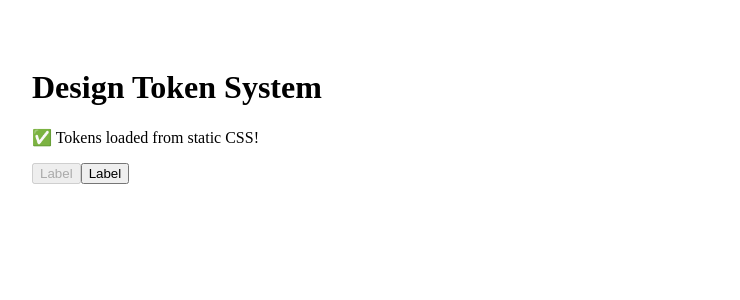
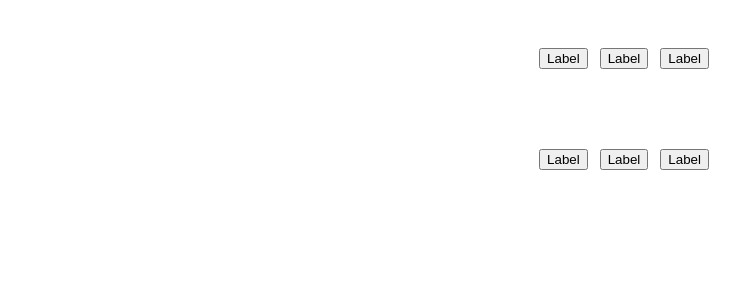
Before and after one commit to nibinlab99-dev/figma-story-book, a React (Vite) app: page / in a window 1280 px wide. Shown: the top 300 px of the page, without its empty margins (16-756 px from the left). Built offline with nearby package versions, Linux system fonts and the light colour scheme; the HTML template or start-up script is replaced by a standard one.

Commit message:
button css

```diff
--- a/src/App.jsx
+++ b/src/App.jsx
@@ -2,12 +2,18 @@ import Button from './components/Button';
 
 function App() {
     return (
-        <div style={{ padding: '40px' }}>
-            <h1>Design Token System</h1>
-            <p>✅ Tokens loaded from static CSS!</p>
-            <Button variant="primary" size="md" disabled>Label</Button>
-            <Button variant="primary" size="lg">Label</Button>
-        </div>
+        <>
+            <div style={{ padding: '40px', display: 'flex', alignItems: 'flex-start', justifyContent: 'center',gap: '12px' }}>
+                <Button variant="primary" size="sm">Label</Button>
+                <Button variant="primary" size="md">Label</Button>
+                <Button variant="primary" size="lg">Label</Button>
+            </div>
+            <div style={{ padding: '40px', display: 'flex', alignItems: 'flex-start', justifyContent: 'center',gap: '12px' }}>
+                <Button variant="secondary" size="sm">Label</Button>
+                <Button variant="secondary" size="md">Label</Button>
+                <Button variant="secondary" size="lg">Label</Button>
+            </div>
+        </>
     );
 }
 
--- a/src/scss/components/button.scss
+++ b/src/scss/components/button.scss
@@ -6,32 +6,48 @@
     display: inline-flex;
     align-items: center;
     justify-content: center;
+    border: solid 1px;
 
     &:disabled {
         cursor: not-allowed;
     }
 
     // Size variants
-    &--md {
-        padding: var(--space-3xs) var(--space-sm);
+    &--sm {
         font-size: var(--font-size-sm);
         line-height: var(--line-height-md);
         border-radius: var(--radius-sm);
+        padding: var(--space-xs) var(--space-sm);
+    }
+
+    &--md {
+        font-size: var(--font-size-md);
+        line-height: var(--line-height-lg);
+        border-radius: var(--radius-md);
+        padding: var(--space-xs) var(--space-md);
     }
 
     &--lg {
-        padding: var(--space-2xs) var(--space-md);
-        font-size: var(--font-size-md);
-        line-height: var(--line-height-lg);
+        font-size: var(--font-size-lg);
+        line-height: var(--line-height-xl);
         border-radius: var(--radius-md);
+        padding: var(--space-sm) var(--space-md);
     }
 
-    // Color variants
     &--primary {
         background-color: var(--fill-blue);
-        color: var(--base-white-100);
+        color: var(--text-white);
+        border-color: var(--stroke-blue);
         &:disabled {
-            cursor: not-allowed;
+            background-color: var(--fill-blue-light);
+        }
+    }
+
+    &--secondary {
+        background-color: var(--fill-white);
+        color: var(--text-default);
+        border-color: var(--stroke-grey-light);
+        &:disabled {
             background-color: var(--fill-blue-light);
         }
     }
```
